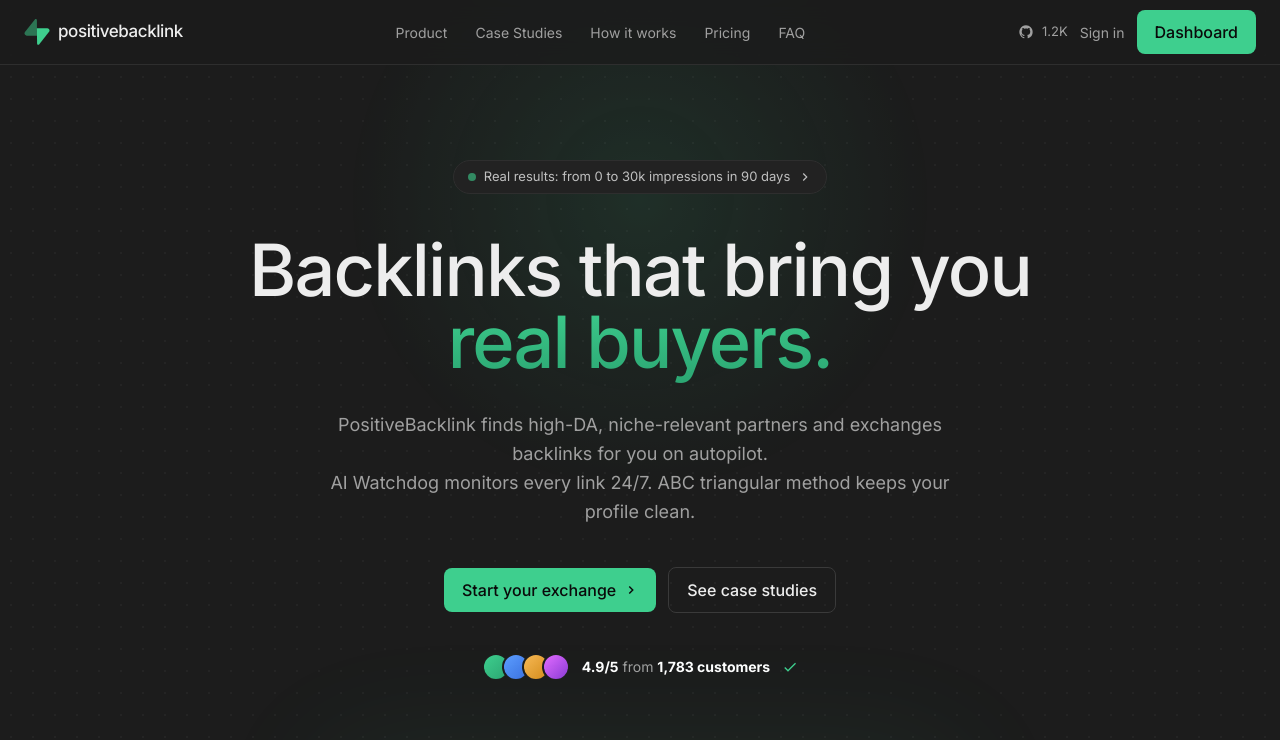
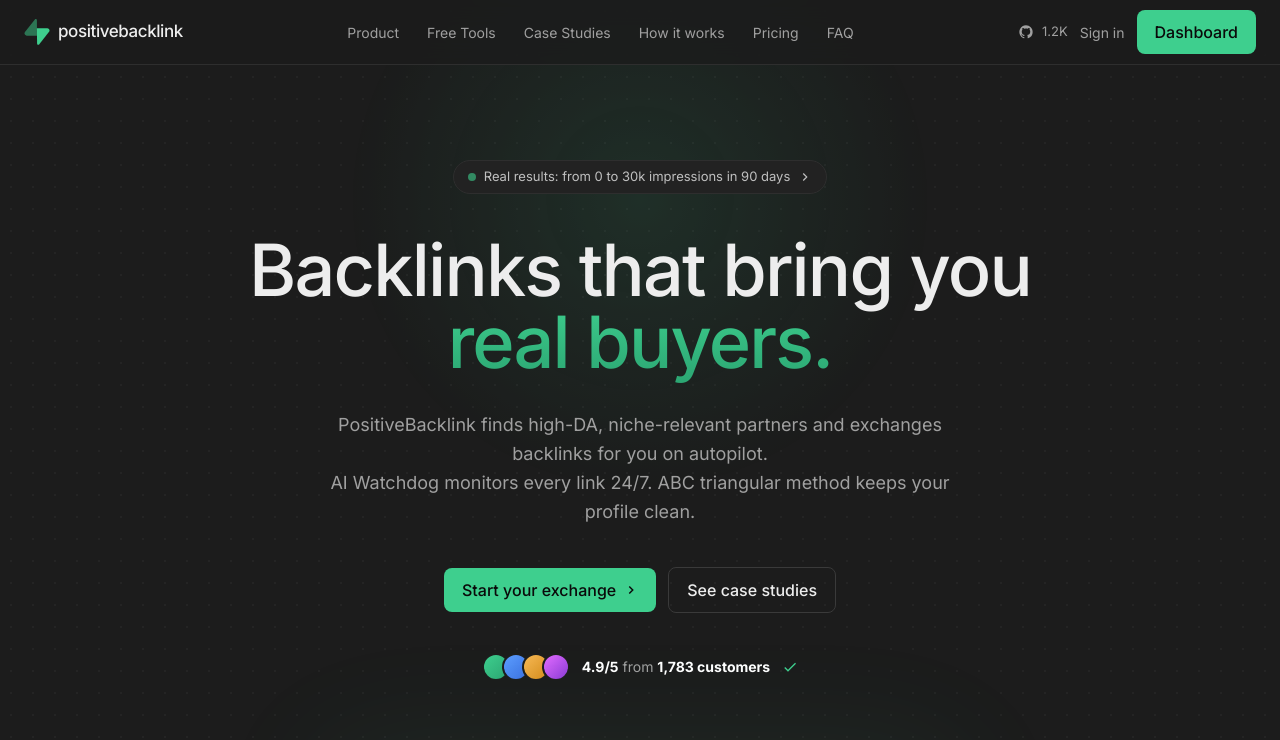
Before and after one commit to mistalyon/positive-backlink, a plain HTML site: page index.html in a window 1280 px wide. Shown: the top 740 px of the page. Drawn offline with nearby package versions, Linux system fonts and the light colour scheme.

Commit message:
Add Free Tools link to main nav

```diff
--- a/index.html
+++ b/index.html
@@ -84,6 +84,7 @@
       </a>
       <div class="hidden md:flex items-center gap-7">
         <a href="#product" class="nav-link">Product</a>
+        <a href="/tools/" class="nav-link">Free Tools</a>
         <a href="#case-studies" class="nav-link">Case Studies</a>
         <a href="#how" class="nav-link">How it works</a>
         <a href="#pricing" class="nav-link">Pricing</a>
```
